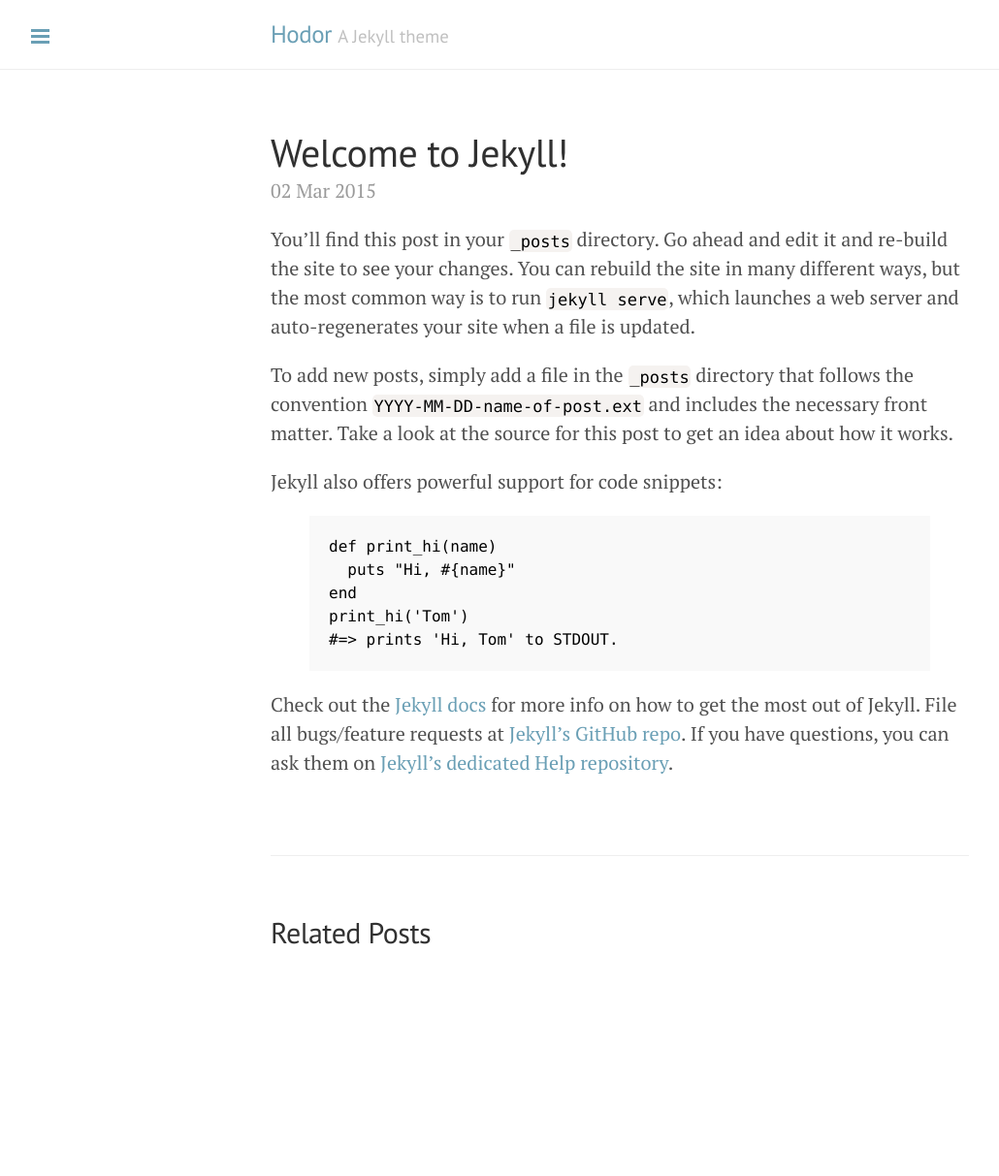
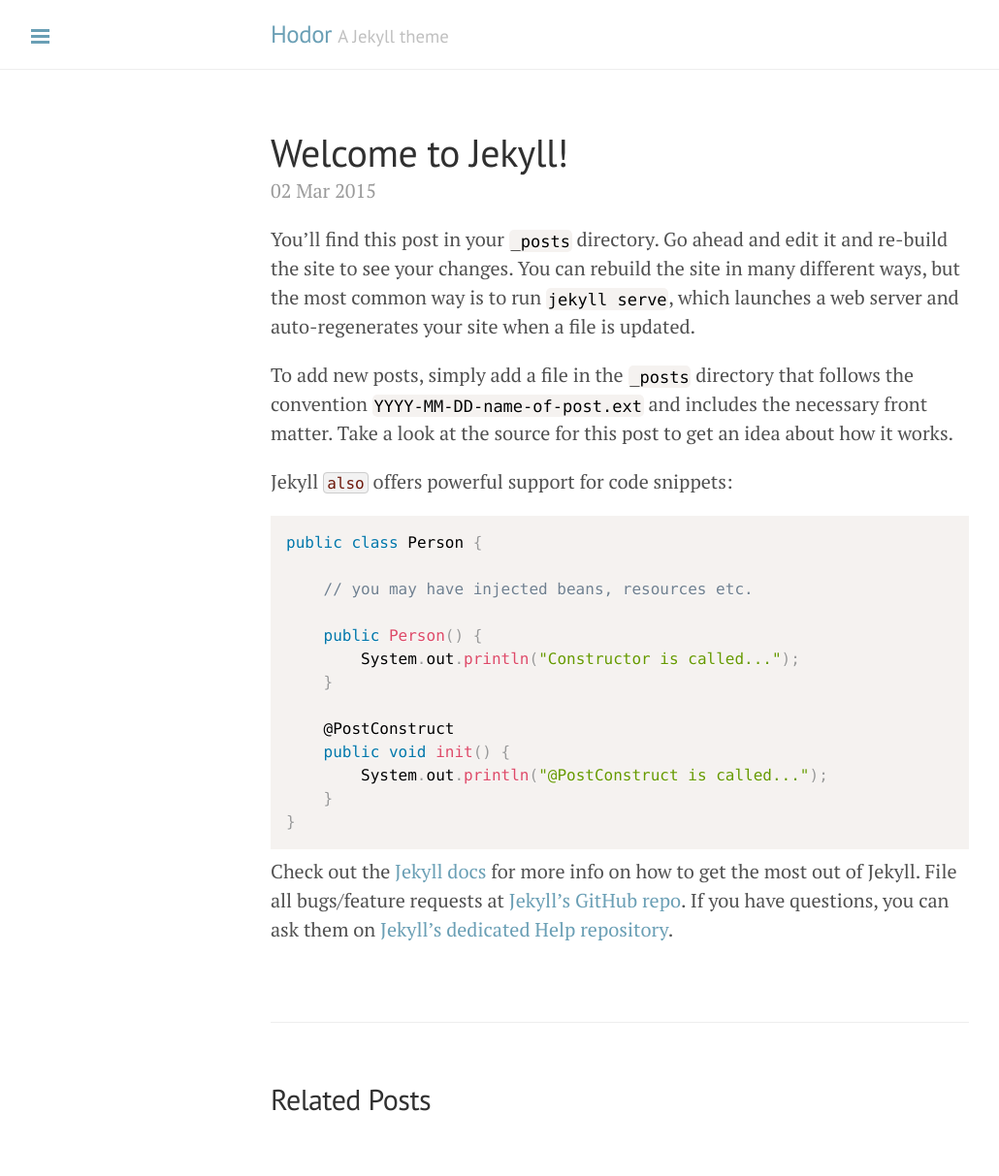
Before and after one commit to flexelem/flexelem.github.io, a Jekyll site: the page built from _posts/2015-03-02-welcome-to-jekyll.markdown, in a window 1280 px wide. Shown: the whole page at 97% size, without its empty margins (1-1031 px from the left). Built offline with Jekyll 4.4.1, drawn with Linux system fonts in a browser that asks for light colours; Markdown is read by kramdown in place of the engine named in the settings; before the commit the page ends 1041 px from its top, so only the background shows below that.

Commit message:
Testing custom

```diff
--- a/_posts/2015-03-02-welcome-to-jekyll.markdown
+++ b/_posts/2015-03-02-welcome-to-jekyll.markdown
@@ -8,15 +8,23 @@ You’ll find this post in your `_posts` directory. Go ahead and edit it and re-
 
 To add new posts, simply add a file in the `_posts` directory that follows the convention `YYYY-MM-DD-name-of-post.ext` and includes the necessary front matter. Take a look at the source for this post to get an idea about how it works.
 
-Jekyll also offers powerful support for code snippets:
+Jekyll <blognewcode>also</blognewcode> offers powerful support for code snippets:
 
-{% highlight ruby %}
-def print_hi(name)
-  puts "Hi, #{name}"
-end
-print_hi('Tom')
-#=> prints 'Hi, Tom' to STDOUT.
-{% endhighlight %}
+<pre>
+<code class="language-java">public class Person {
+
+    // you may have injected beans, resources etc.
+
+    public Person() {
+        System.out.println("Constructor is called...");
+    }
+
+    @PostConstruct
+    public void init() {
+        System.out.println("@PostConstruct is called...");
+    }
+}</code>
+</pre>
 
 Check out the [Jekyll docs][jekyll] for more info on how to get the most out of Jekyll. File all bugs/feature requests at [Jekyll’s GitHub repo][jekyll-gh]. If you have questions, you can ask them on [Jekyll’s dedicated Help repository][jekyll-help].
 
```
